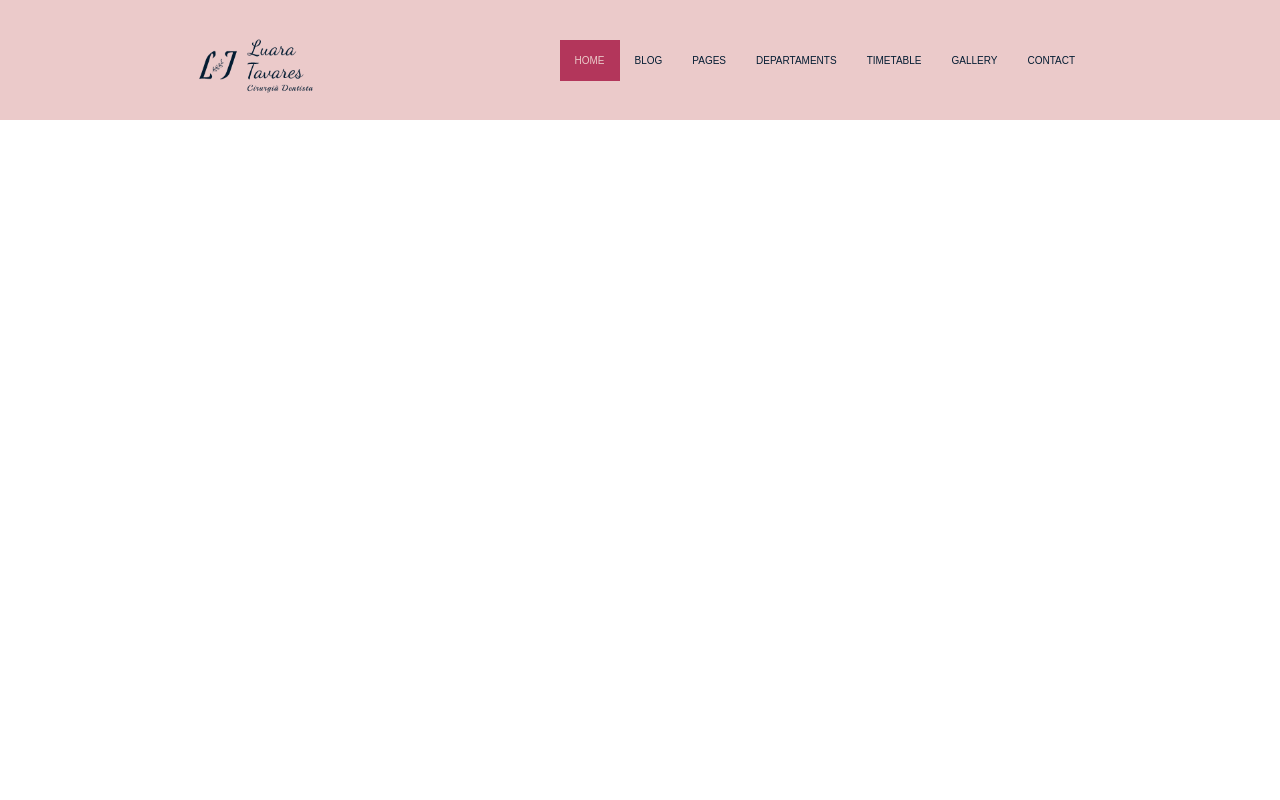
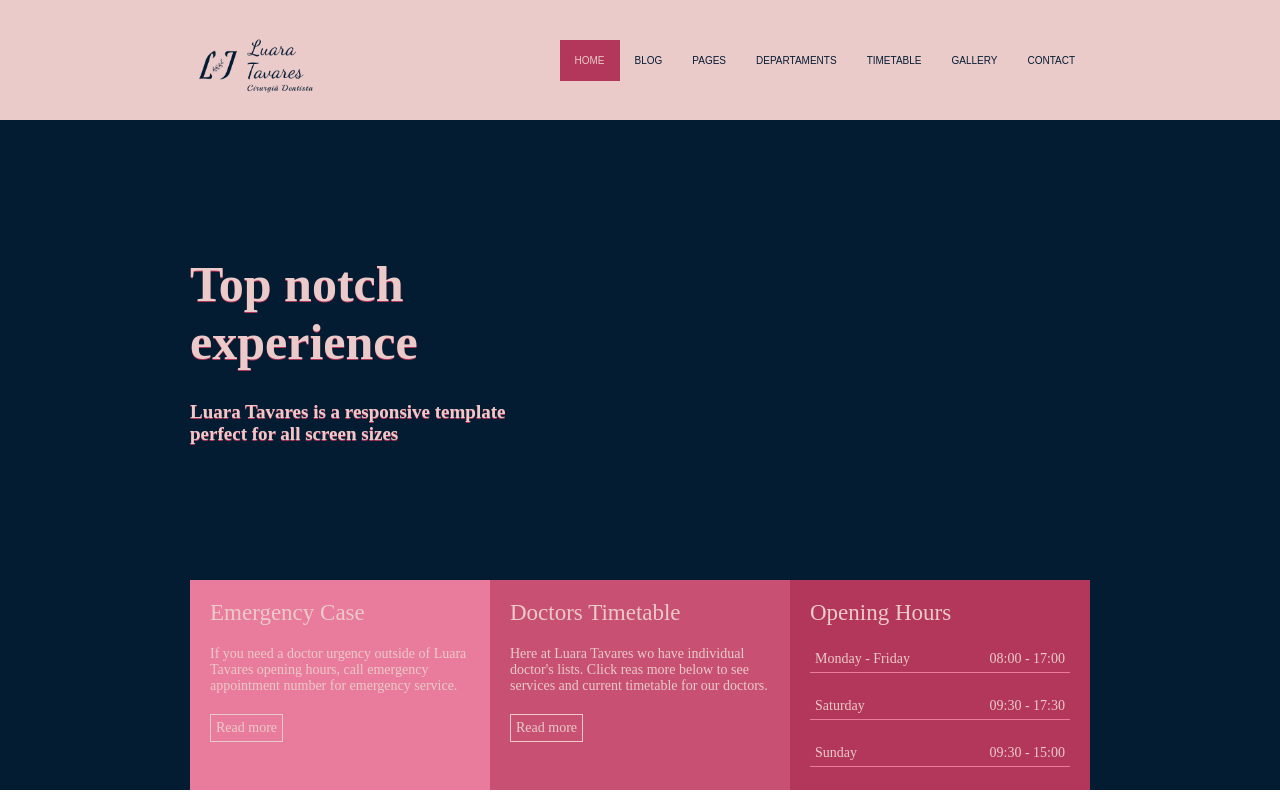
Before and after one commit to mrndand/first_project_flexbox, a plain HTML site: page index.html in a window 1280 px wide. Drawn offline with Linux system fonts and the light colour scheme.

Commit message:
Creating first section #banner

```diff
--- a/assets/css/style.css
+++ b/assets/css/style.css
@@ -1,3 +1,7 @@
+* {
+    font-size: arial;
+}
+
 body {
     margin: 0;
     padding: 0;
@@ -53,3 +57,93 @@ nav .active a, nav a:hover {
     background-color: #b3365b;
     color: #ebcaca;
 }
+
+#banner {
+    display: flex;
+    justify-content: center;
+    background-position: center;
+    background-size: cover;
+    background-color: #031c32;
+    height: 670px;
+}
+
+.column {
+    flex-direction: column;
+}
+
+.banner_headline {
+    flex: 1;
+    display: flex;
+    flex-direction: column;
+    justify-content: center;
+}
+
+.banner_headline h1 {
+    margin: 0;
+    padding: 0;
+    max-width: 350px;
+    color: #ebcaca;
+    font-size: 50px;
+    text-shadow: 0px 1px 0px #b3365b;
+}
+
+.banner_headline h2 {
+    margin: 0;
+    padding: 0;
+    max-width: 350px;
+    margin-top: 30px;
+    color: #ebcaca;
+    font-size: 19px;
+    text-shadow: 0px 1px 0px #b3365b;
+}
+
+.banner_options {
+    height: 210px;
+    display: flex;
+}
+
+.banner1, .banner2, .banner3 {
+    flex: 1;
+    color: #ebcaca;
+    padding: 20px;
+}
+
+.banner1 {
+    background-color: #e97b9c;
+}
+
+.banner2 {
+    background-color: #c75073;
+}
+
+.banner3 {
+    background-color: #b3365b;
+}
+
+.banner_title {
+    font-size: 23px;
+}
+
+.banner_desc {
+    font-size: 14px;
+    margin-top: 20px;
+    margin-bottom: 20px;
+}
+
+.banner_options a {
+    display: inline-block;
+    border: 1px solid #ebcaca;
+    padding: 5px;
+    color: #ebcaca;
+    font-size: 14px;
+    text-decoration: none;
+}
+
+.open_hours {
+    display:flex;
+    justify-content: space-between;
+    font-size: 14px;
+    border-bottom: solid 1px #e97b9c;
+    margin-top: 20px;
+    padding: 5px;
+}
--- a/index.html
+++ b/index.html
@@ -38,6 +38,45 @@
 
         </header>
 
+        <section id="banner">
+
+            <div class="container column">
+                <div class="banner_headline">
+                    <h1>Top notch experience</h1>
+                    <h2>Luara Tavares is a responsive template perfect for all screen sizes</h2>
+                </div>
+                <div class="banner_options">
+                    <div class="banner1">
+                        <div class="banner_title">Emergency Case</div>
+                        <div class="banner_desc">If you need a doctor urgency outside of Luara Tavares opening hours, call emergency appointment number for emergency service.</div>
+                        <a href="">Read more</a>
+                    </div>
+                    <div class="banner2">
+                        <div class="banner_title">Doctors Timetable</div>
+                        <div class="banner_desc">Here at Luara Tavares wo have individual doctor's lists. Click reas more below to see services and current timetable for our doctors.</div>
+                        <a href="">Read more</a>
+                    </div>
+                    <div class="banner3">
+                        <div class="banner_title">Opening Hours</div>
+                        <div class="open_hours">
+                            <div class="day">Monday - Friday</div>
+                            <div class="hour">08:00 - 17:00</div>
+                       </div>
+                       <div class="open_hours">
+                            <div class="day">Saturday</div>
+                            <div class="hour">09:30 - 17:30</div>
+                       </div>
+                       <div class="open_hours">
+                            <div class="day">Sunday</div>
+                            <div class="hour">09:30 - 15:00</div>
+                       </div>
+                    </div>
+                </div>
+            </div>
+
+        </section>
+
+
     </body>
 
 </html>
```
Also changed, not shown: 1 other file.
